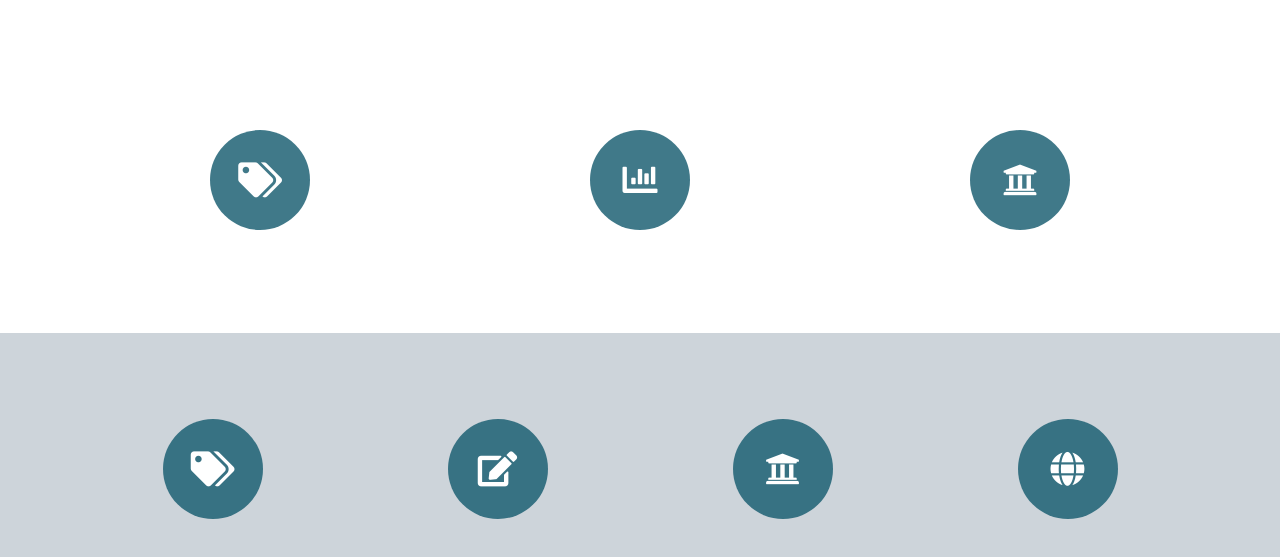
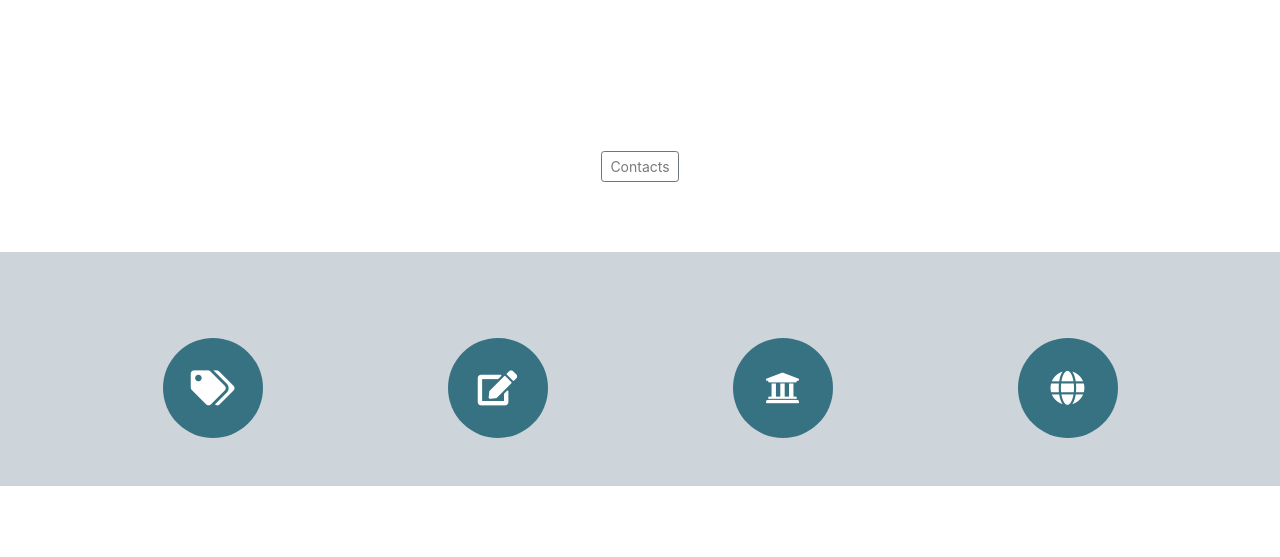
Before and after one commit to Rama7778/News, a PHP site: template www/view/index.html.twig in a window 1280 px wide. Shown: the part 357-914 px from the top of the page. Run offline with PHP 8.4, Linux system fonts and the light colour scheme; the template is opened without the code that fills it, so the values that code supplies are empty; classes that the project's autoload settings leave out are loaded by file name; some libraries are stand-ins or nearby versions.

Commit message:
Code update

```diff
--- a/www/models/SiteValues.php
+++ b/www/models/SiteValues.php
@@ -24,12 +24,6 @@ class SiteValues
             'our_service' => 'Our service',
             'we_offer_our_service' => 'we offer our service',
             'projects' => 'Projects',
-            'title_banner_first_1' => 'title banner first',
-            'text_banner_second_1' => 'text banner',
-            'title_banner_first_2' => 'title banner first',
-            'text_banner_second_2' => 'text banner',
-            'title_banner_first_3' => 'title banner first',
-            'text_banner_second_3' => 'text banner',
             'icon_title_offer_1' => 'icon_title_offer_1',
             'icon_text_offer_1' => 'icon_text_offer_1',
             'icon_title_offer_2' => 'icon_title_offer_2',
--- a/www/view/index.html.twig
+++ b/www/view/index.html.twig
@@ -11,17 +11,21 @@
                 <li class="nav-item active">
                     <a class="nav-link" href="../index.php">Home <span class="sr-only">(current)</span></a>
                 </li>
-                <li class="nav-item">
+
+                <li class="nav-item active">
                     <a class="nav-link" href="#about">About<span class="sr-only">(current)</span></a>
                 </li>
-                <li class="nav-item">
+                <li class="nav-item active">
                     <a class="nav-link disabled" href="#service">Services<span class="sr-only">(current)</span></a>
                 </li>
-                <li class="nav-item">
-                    <a class="nav-link disabled" href="#gallery">Gallery<span class="sr-only">(current)</span></a>
+                <li class="nav-item active">
+                    <a class="nav-link disabled" href="#gallerys">Gallery<span class="sr-only">(current)</span></a>
                 </li>
-                <li class="nav-item">
+                <li class="nav-item active">
                     <a class="nav-link disabled" href="#contacts">Contacts<span class="sr-only">(current)</span></a>
+                </li>
+                <li class="nav-item active">
+                    <div class="nav-link disabled" href="#contacts"><i class="fa fa-phone" aria-hidden="true"></i>{{telefon}}<span class="sr-only"></span></div>
                 </li>
             </ul>
         </div>
@@ -72,32 +76,15 @@
         <div class="container">
             <div class="offer-header-agile">
                 <h3 class="tittle">{{what_we}} <span>{{offer}}</span></h3>
-                <p>{{we_offer_our_customers}}</p>
             </div>
-            <div class="row">
-                <div class="col-md-4 offer-grid ">
-                    <div class="icon">
-                        <i class="fa fa-tags" aria-hidden="true"></i>
-                    </div>
-                    <h4>{{icon_title_offer_1}}</h4>
-                    <p>{{icon_text_offer_1}}</p>
-                </div>
-                <div class="col-md-4 offer-grid ">
-                    <div class="icon">
-                        <i class="fas fa-chart-bar" aria-hidden="true"></i>
-                    </div>
-                    <h4>{{icon_title_offer_2}}</h4>
-                    <p>{{icon_text_offer_2}}</p>
-                </div>
-                <div class="col-md-4 offer-grid ">
-                    <div class="icon">
-                        <i class="fa fa-university" aria-hidden="true"></i>
-                    </div>
-                    <h4>{{icon_title_offer_3}}</h4>
-                    <p>{{icon_text_offer_3}}</p>
-                    <div class="clearfix"></div>
-                </div>
-            </div>
+           <div class="row">
+               <div class="col-md-12 offer-grid ">
+                   <p>{{we_offer_our_customers}}</p>
+                   <button type="button" class="btn btn-sm btn-outline-secondary">
+                       <a data-fancybox  href="#contacts" class="gray b-link-stripe b-animate-go  thickbox">Contacts</a>
+                   </button>
+               </div>
+           </div>
         </div>
     </div>
     <!--//about-->
@@ -144,10 +131,10 @@
     <br>
     <!--//service-->
     <!--/gallery-->
-    <div class="container" id="gallery">
+    <div class="container" id="gallerys">
         <h3 class="tittle">{{projects}}</h3>
         <div class="row">
-            <div class="gallery-grids">
+            <div class="gallery-grids" >
                 <section>
                     <ul id="da-thumbs" class="da-thumbs">
                         <li>
```
